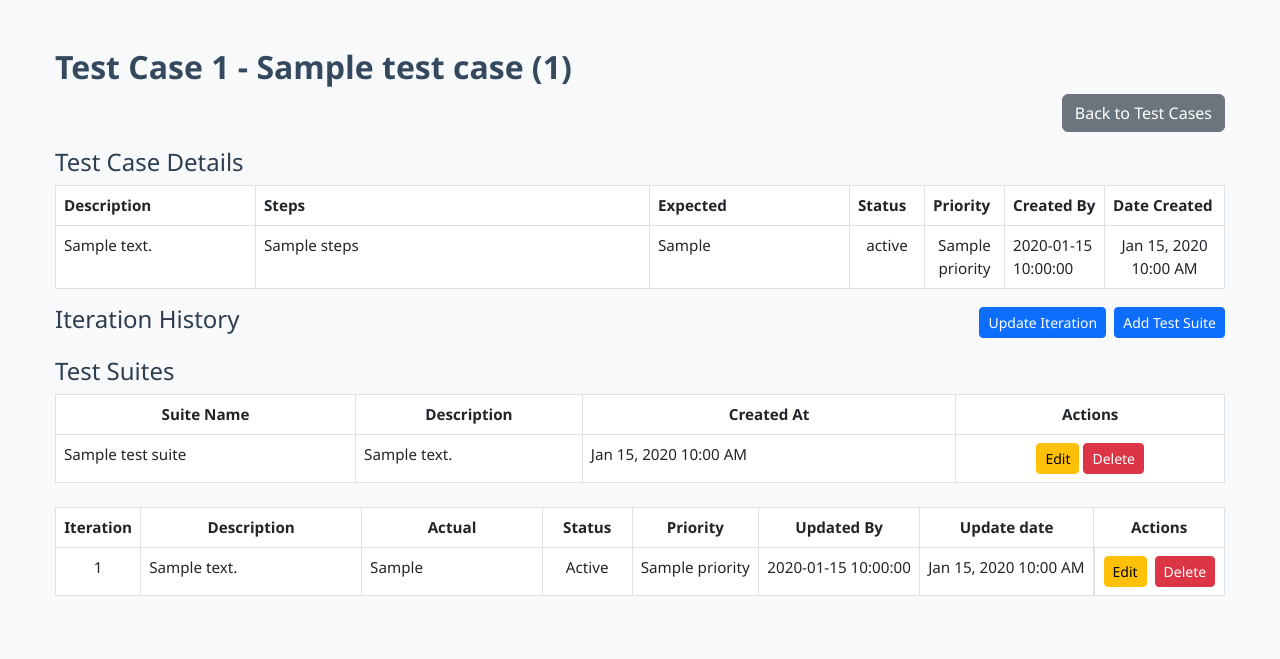
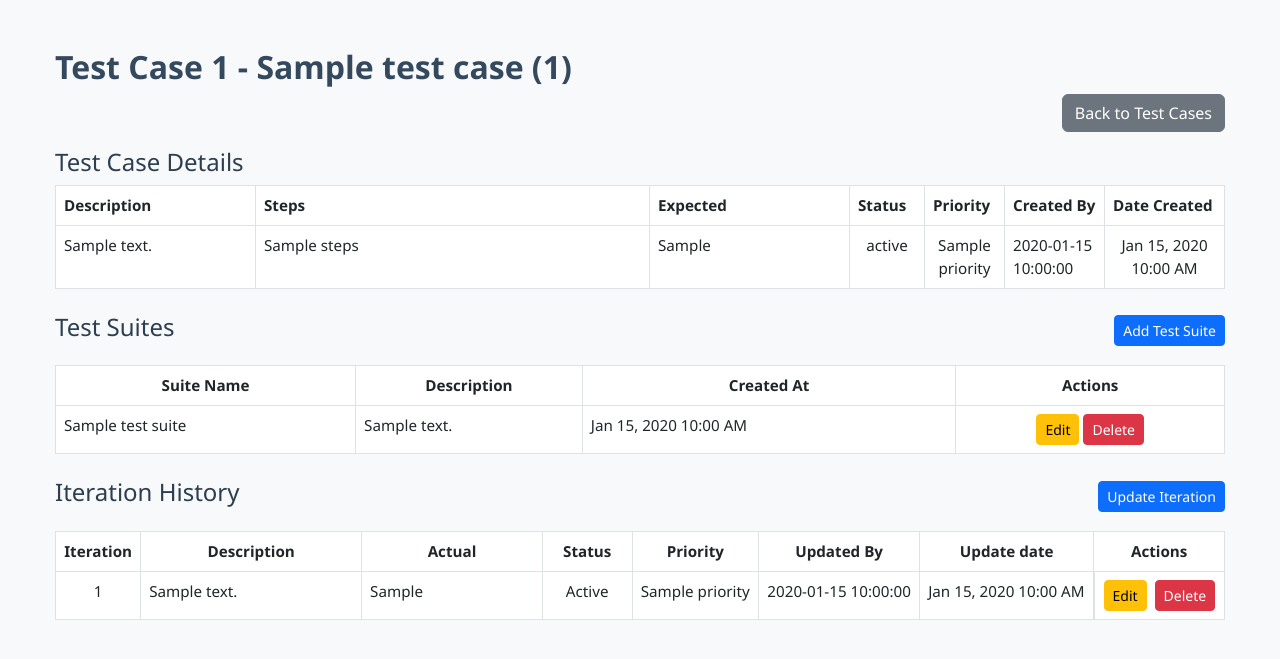
Before and after one commit to SPYDER46/testcase-manager, a Flask app: page /games/1/testcase/1 in a window 1280 px wide. Shown: the top 659 px of the page. Run offline with Flask 3, Linux system fonts and the light colour scheme; a database or web service that is not in the repository returns one stand-in record (values such as "Sample title"); some libraries are stand-ins or nearby versions.

Commit message:
Test suite bug fixes

```diff
--- a/templates/view_testcase.html
+++ b/templates/view_testcase.html
@@ -65,19 +65,14 @@
     </table>
 
 <!-- Iteration History section below Test Suites -->
-<div class="d-flex justify-content-between align-items-center mb-3 mt-2">
-  <h4>Iteration History</h4>
-  <div class="d-flex gap-2">
-    <button type="button" class="btn btn-primary btn-sm" data-bs-toggle="modal" data-bs-target="#updateModal">
-      Update Iteration
-    </button>
-    <button type="button" class="btn btn-primary btn-sm" data-bs-toggle="modal" data-bs-target="#testSuiteModal">
-      Add Test Suite
-    </button>
-  </div>
+<!-- Test Suites header + Add Test Suite button aligned horizontally -->
+<div class="d-flex justify-content-between align-items-center mb-3 mt-4">
+  <h4>Test Suites</h4>
+  <button type="button" class="btn btn-primary btn-sm" data-bs-toggle="modal" data-bs-target="#testSuiteModal">
+    Add Test Suite
+  </button>
 </div>
 
-<h4>Test Suites</h4>
 {% if suites %}
 <table class="table table-bordered table-sm mb-4">
   <thead>
@@ -108,7 +103,13 @@
 <p>No test suites added.</p>
 {% endif %}
 
-
+<!-- Iteration History header + Update Iteration button aligned horizontally on a new line -->
+<div class="d-flex justify-content-between align-items-center mb-3 mt-4">
+  <h4>Iteration History</h4>
+  <button type="button" class="btn btn-primary btn-sm" data-bs-toggle="modal" data-bs-target="#updateModal">
+    Update Iteration
+  </button>
+</div>
 
 {% if iterations %}
 <table class="table table-bordered table-sm">
@@ -149,6 +150,7 @@
 {% else %}
 <p>No iteration history available.</p>
 {% endif %}
+
 
 
     <!-- Update Iteration Modal -->
```
